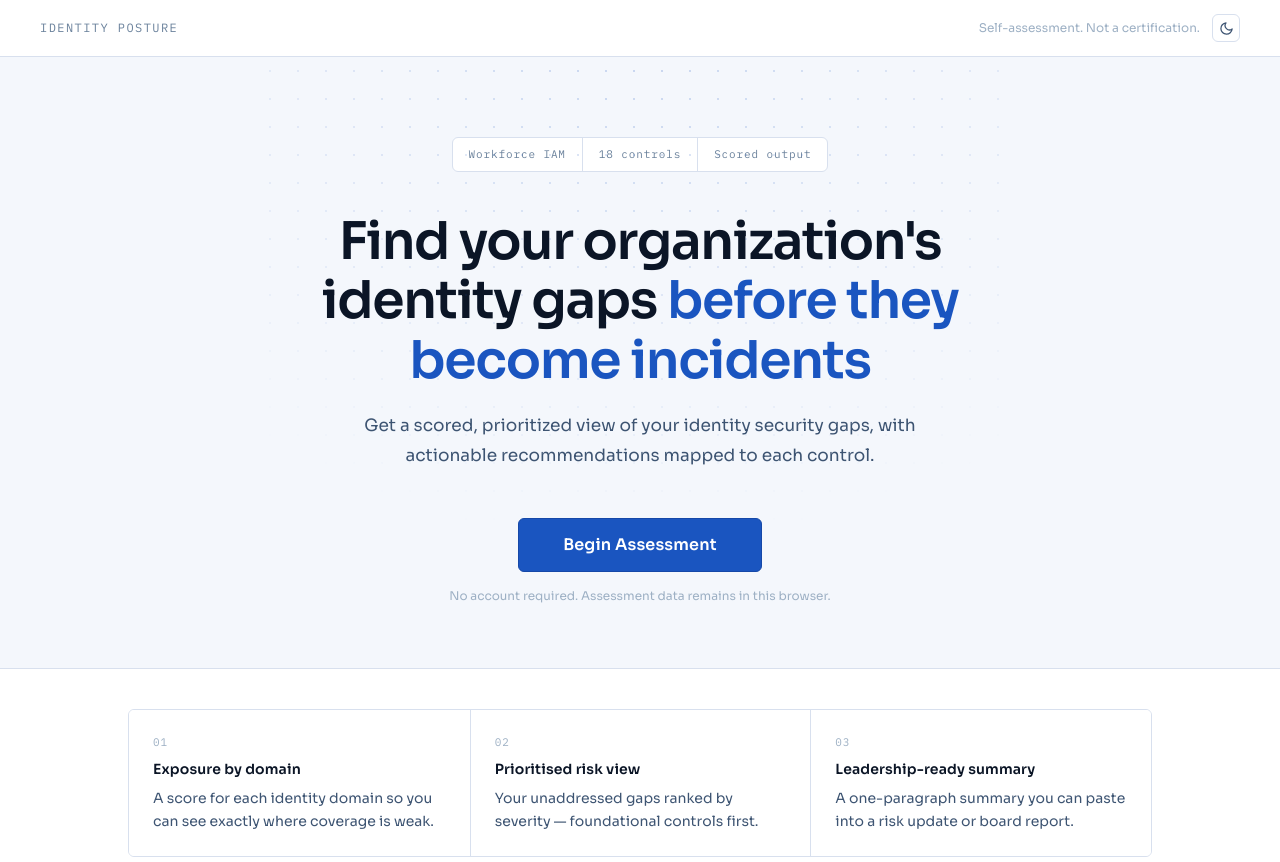
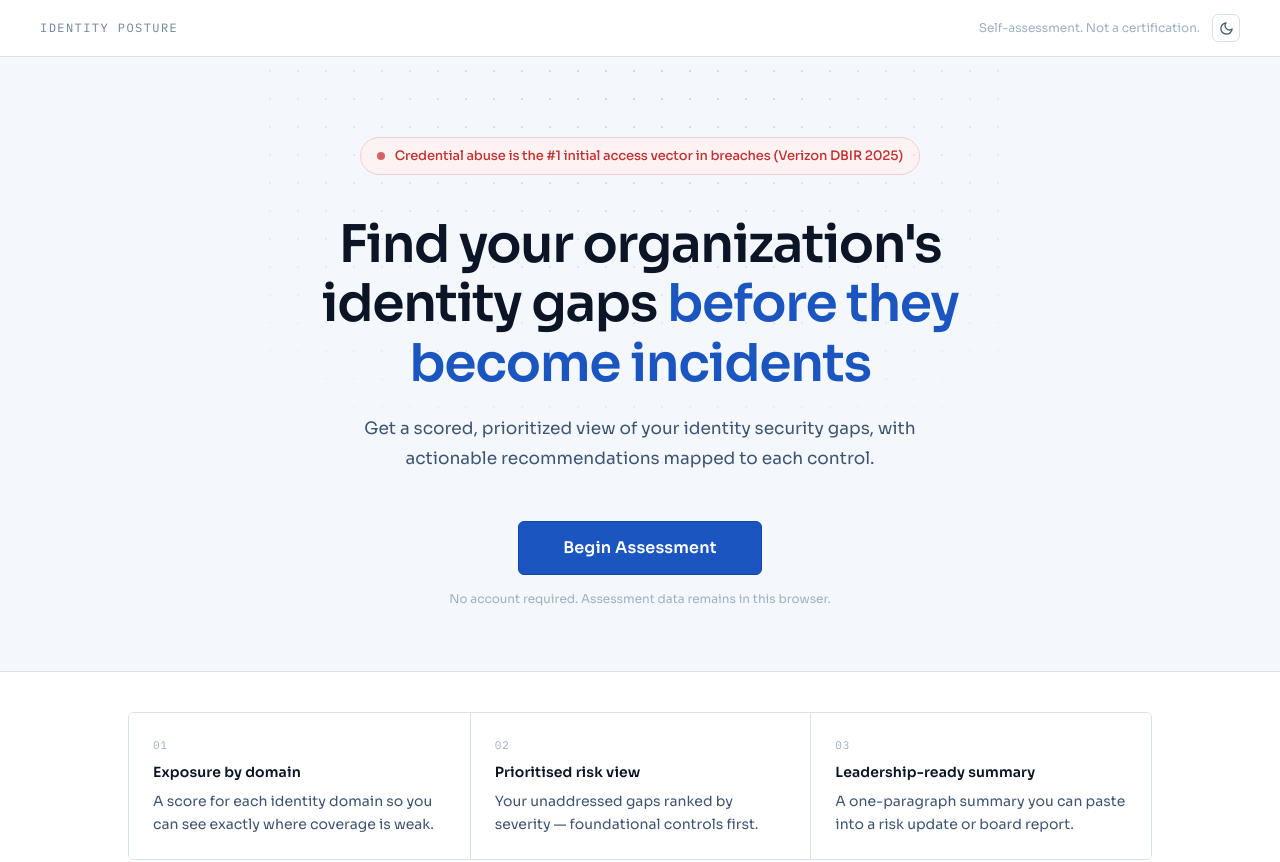
Before and after one commit to sid-nalegave/identity-posture, a React (Vite) app: page / in a window 1280 px wide. Shown: the top 862 px of the page. Built offline with nearby package versions, Linux system fonts and the light colour scheme.

Commit message:
Replace hero tags with alert pill badge

```diff
--- a/src/components/Landing.tsx
+++ b/src/components/Landing.tsx
@@ -48,17 +48,9 @@ export function Landing({ isDark, onStart, onToggleTheme }: LandingProps) {
 
       <main className="flex min-h-[calc(100vh-56px)] w-full flex-col">
         <section className="hero-grid mx-auto flex w-full max-w-3xl flex-1 flex-col items-center justify-center px-6 pb-24 pt-20 md:pb-16 text-center">
-          <div className="mb-10 inline-flex flex-wrap items-center justify-center gap-0 overflow-hidden rounded-[6px] border border-border bg-surface">
-            {["Workforce IAM", "18 controls", "Scored output"].map((text, index) => (
-              <span
-                key={text}
-                className={`inline-flex items-center px-4 py-2 font-mono text-[11px] tracking-[0.08em] text-text-muted ${
-                  index > 0 ? "border-l border-border" : ""
-                }`}
-              >
-                {text}
-              </span>
-            ))}
+          <div className="mb-10 inline-flex items-center gap-2.5 rounded-full border border-risk-border bg-risk-bg px-4 py-2 font-sans text-[13px] font-medium tracking-[-0.01em] text-risk">
+            <span className="size-2 shrink-0 animate-pulse rounded-full bg-risk" />
+            Credential abuse is the #1 initial access vector in breaches (Verizon DBIR 2025)
           </div>
 
           <h1
```
